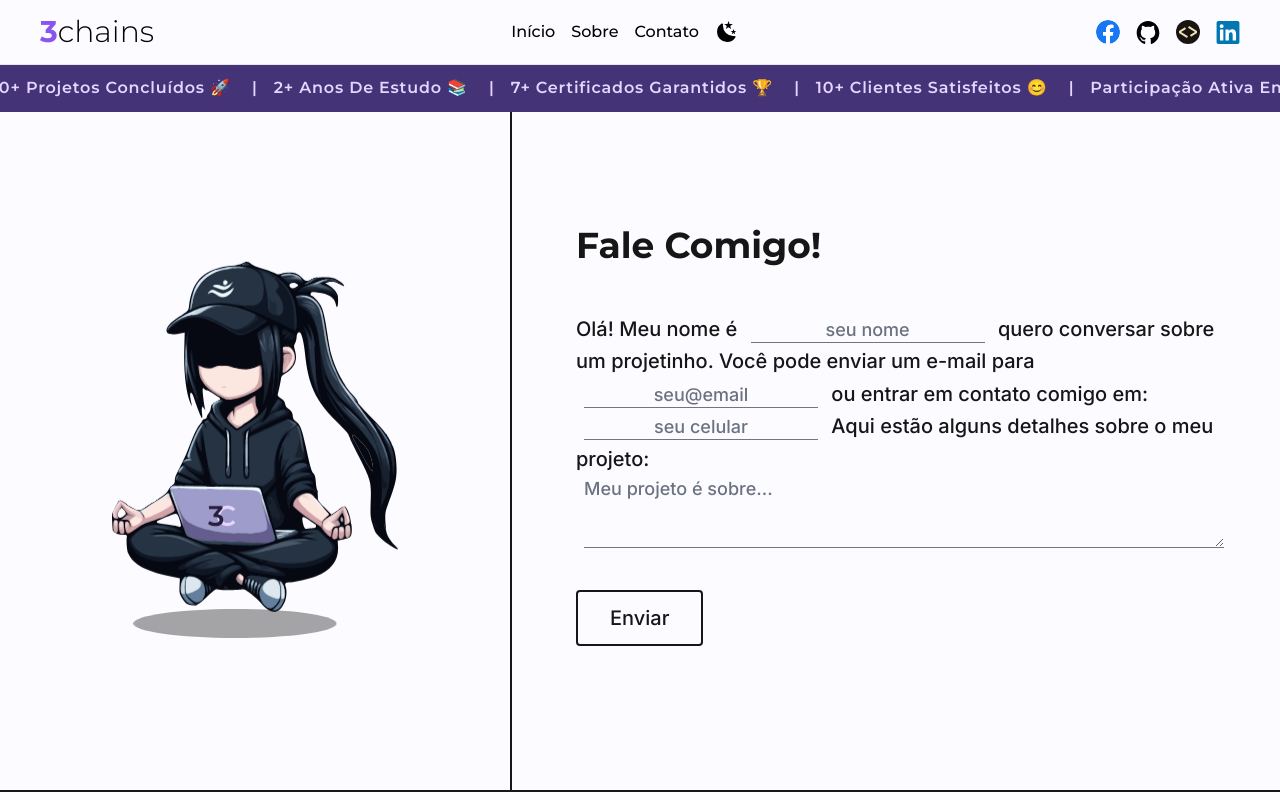
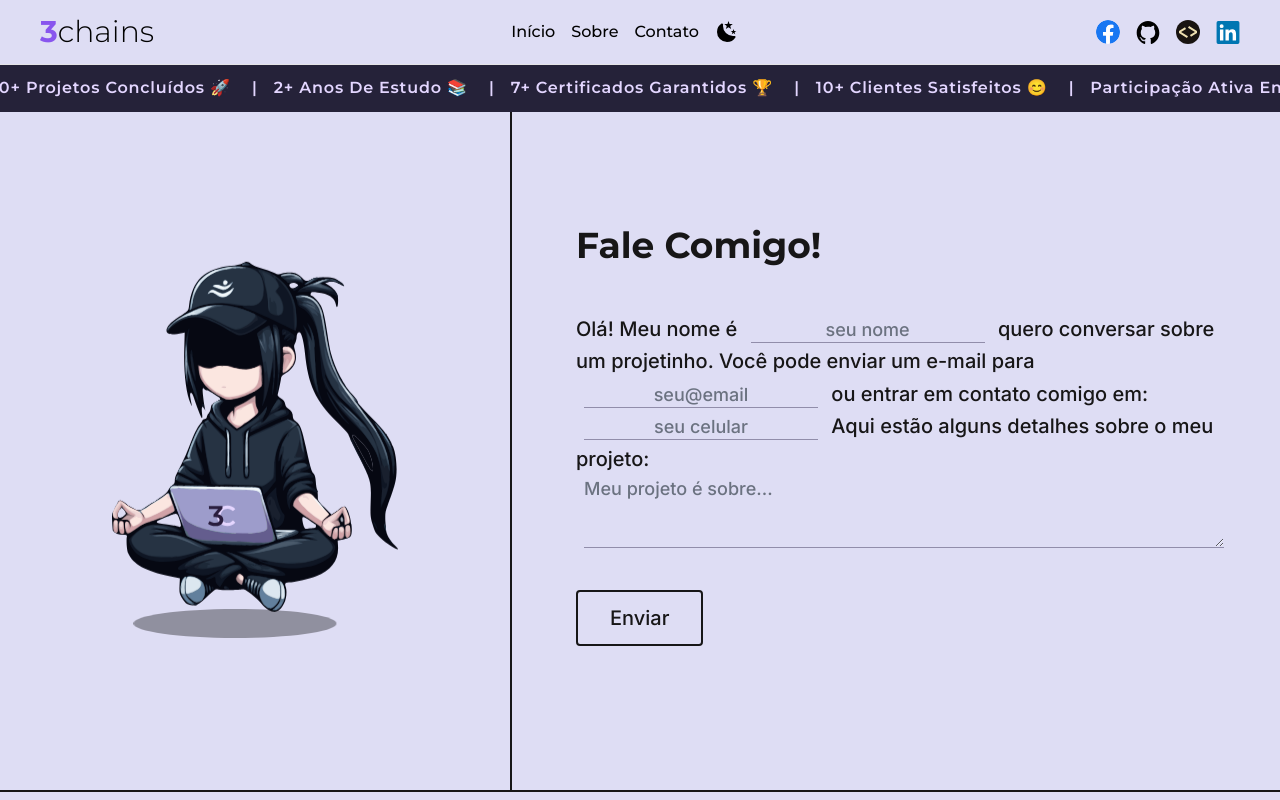
Before and after one commit to trichains/3chains, a Next.js app: page /contato in a window 1280 px wide. Shown: the top 800 px of the page. Built offline with nearby package versions, Linux system fonts and the light colour scheme.

Commit message:
fix: theme

```diff
--- a/src/app/layout.jsx
+++ b/src/app/layout.jsx
@@ -59,7 +59,7 @@ export default function RootLayout({ children }) {
         className={cx(
           montserrat.variable,
           inter.variable,
-          'font-ms bg-light dark:bg-dark'
+          'font-ms bg-light dark:bg-darkBlue'
         )}>
         <Script id="theme-switcher">
           {`if (localStorage.getItem('theme') === 'dark' || (!('theme' in localStorage) && window.matchMedia('(prefers-color-scheme: dark)').matches)) {
--- a/src/components/Footer/index.jsx
+++ b/src/components/Footer/index.jsx
@@ -88,7 +88,7 @@ const Footer = () => {
         </a>
       </div>
 
-      <div className="mt-24 w-full relative font-medium border-t border-solid border-light py-6 px-8 flex flex-row items-center justify-between">
+      <div className="mt-24 w-full relative font-medium bg-light dark:bg-darkBlue border-t border-solid border-light dark:border-darkGray text-dark dark:text-light py-6 px-8 flex flex-row items-center justify-between">
         <span className="text-center">
           &copy; 2024 trichains. Todos os direitos reservados.
         </span>
--- a/src/components/Header/index.jsx
+++ b/src/components/Header/index.jsx
@@ -14,7 +14,7 @@ import { useThemeSwitch } from '../Hooks/useThemeSwitch';
 const Header = () => {
   const [mode, setMode] = useThemeSwitch();
   return (
-    <header className="w-full p-2 px-10 border-b border-blueGray flex items-center justify-between text-black fixed bg-light z-50">
+    <header className="w-full p-2 px-10 flex items-center justify-between text-black dark:text-light fixed bg-light dark:bg-darkBlue border-b border-blueGray dark:border-darkGray z-50">
       <Logo />
       <nav className="w-max py-3 px-8 font-medium capitalize flex items-center">
         <Link href="/" className="mr-2">
--- a/tailwind.config.js
+++ b/tailwind.config.js
@@ -10,13 +10,15 @@ module.exports = {
     extend: {
       colors: {
         dark: '#171617',
-        darkBlue: '#1A1825',
-        light: '#FCFBFF',
+        darkBlue: '#1a1825',
+        darkGray: '#6e698633',
+        light: '#deddf4',
+        gray: '#918daa',
+        blueGray: '#E5E4E7',
         accent: '#85e',
-        accentBg: '#437',
-        accentText: '#E3D6FF',
-        gray: '#757478',
-        blueGray: '#E5E4E7'
+        accentDark: '#c4a7e7',
+        accentBg: '#252239',
+        accentText: '#E3D6FF'
       },
       fontFamily: {
         ms: ['var(--font-ms)'],
```
